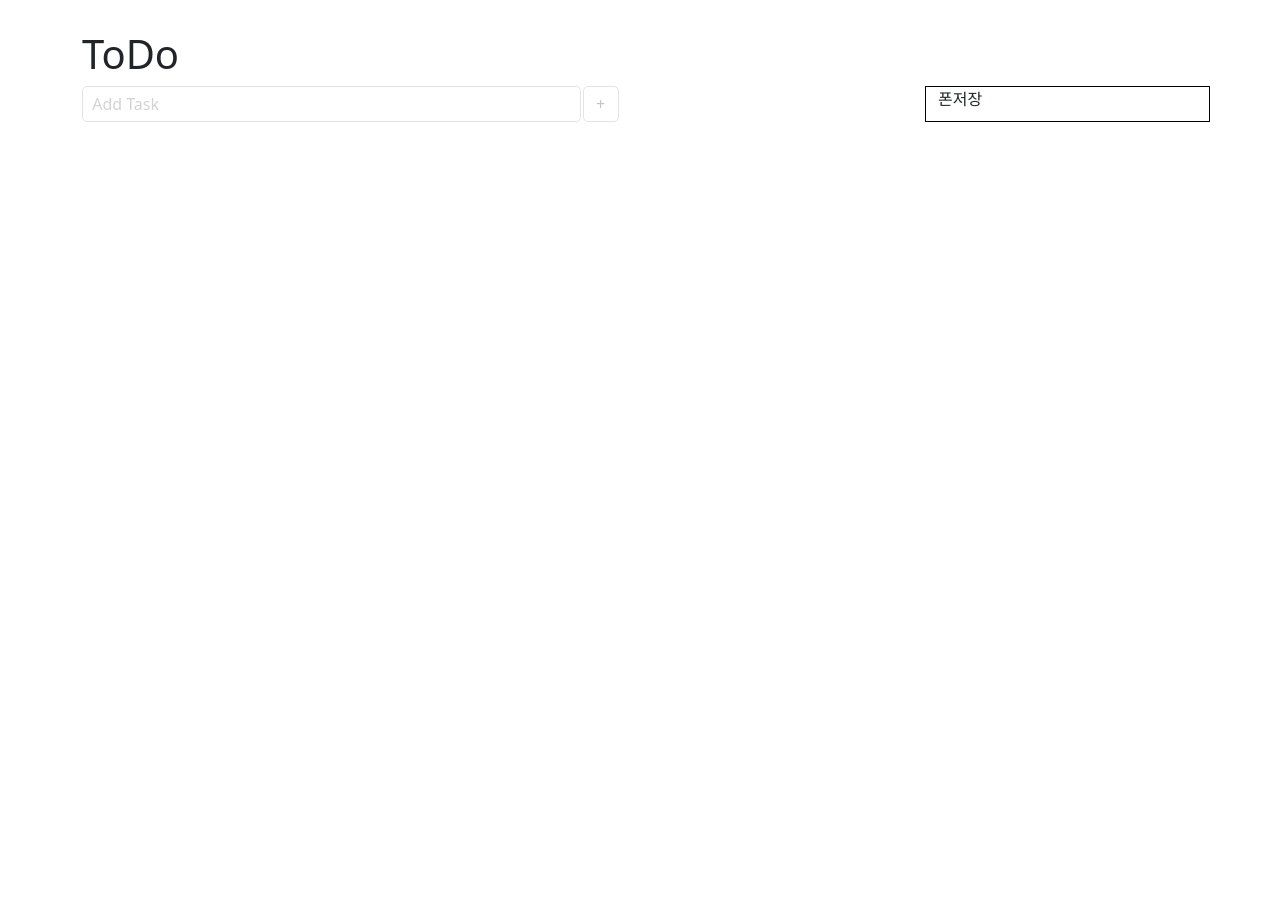
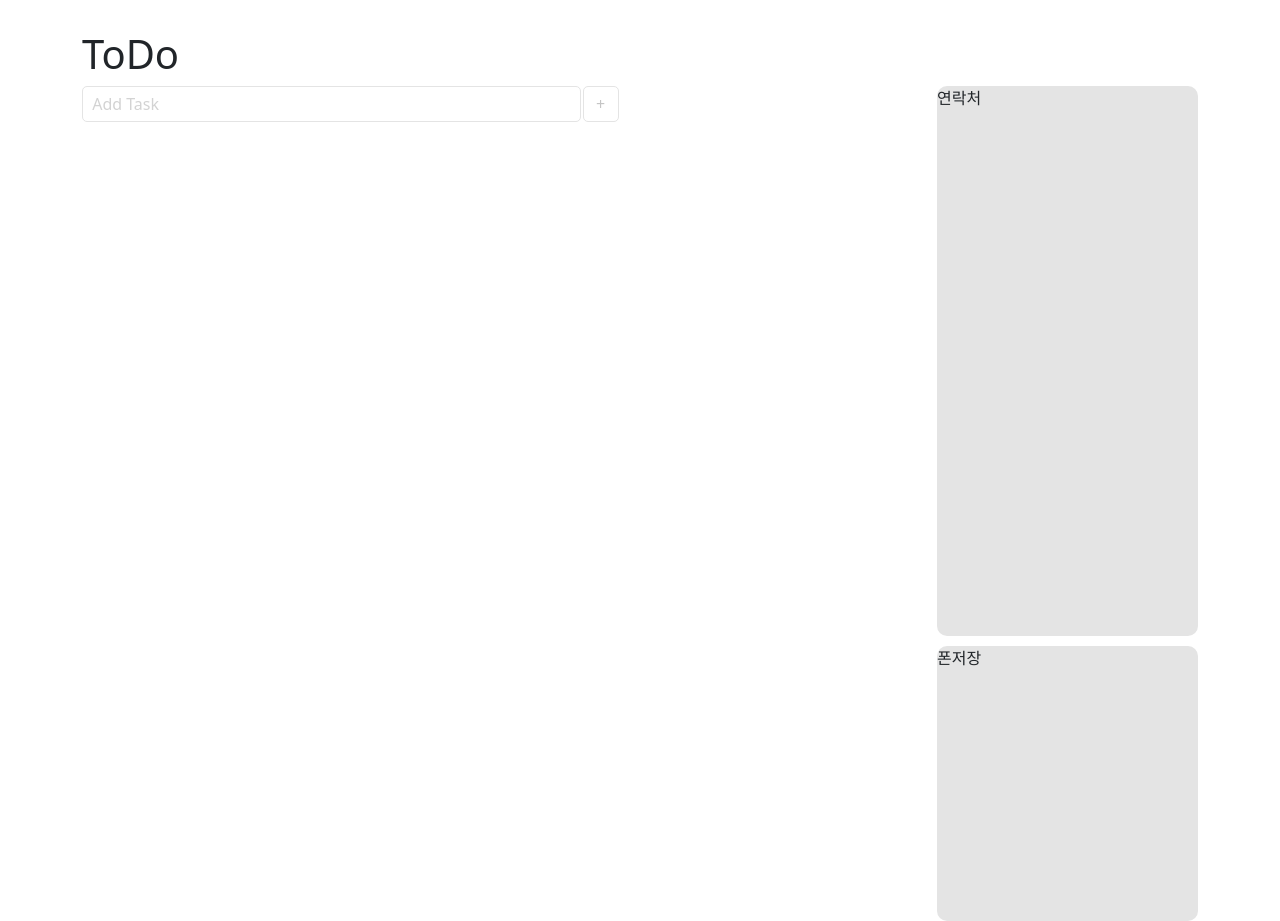
Before and after one commit to JIS0098/react-todo, a React (Create React App) app: page / in a window 1280 px wide. Before the commit the page ends 800 px from the top, so only its background shows below. Built offline with nearby package versions, Linux system fonts and the light colour scheme.

Commit message:
번호쪽 ui대충까지

```diff
--- a/src/App.css
+++ b/src/App.css
@@ -2,10 +2,23 @@
   padding-top: 30px;
 }
 
+.number{
+  height: 550px;
+}
 
-.number{
-  border: 1px solid black;
+.number-background{
+  background-color:  #e4e4e4;
+  border-radius: 10px;
 }
+.phone-book{
+  height: 100%;
+}
+
+.phone-save{
+  height: 50%;
+  margin-top: 10px;
+}
+
 input{
   width: 60%;
   padding: 5px;
--- a/src/App.js
+++ b/src/App.js
@@ -40,7 +40,8 @@ function App() {
             </div>
           </Col>
           <Col className="number" lg={3}>
-            <div>폰저장</div>
+            <div className="number-background phone-book">연락처</div>
+            <div className="number-background phone-save">폰저장</div>
           </Col>
         </Row>
       </Container>
```
